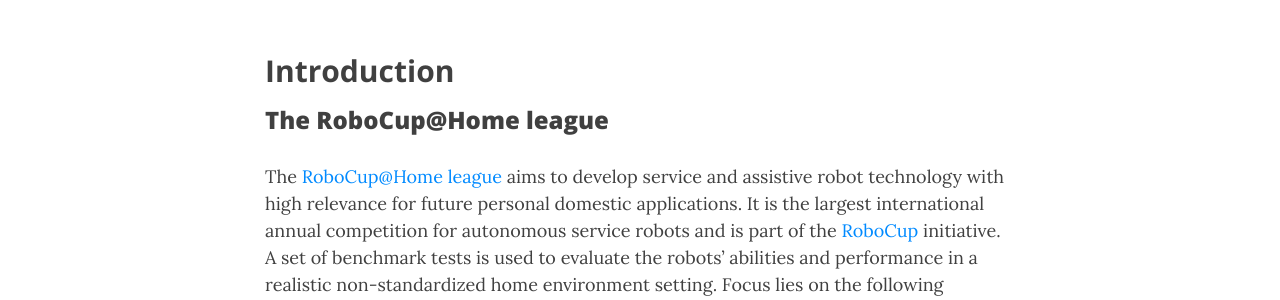
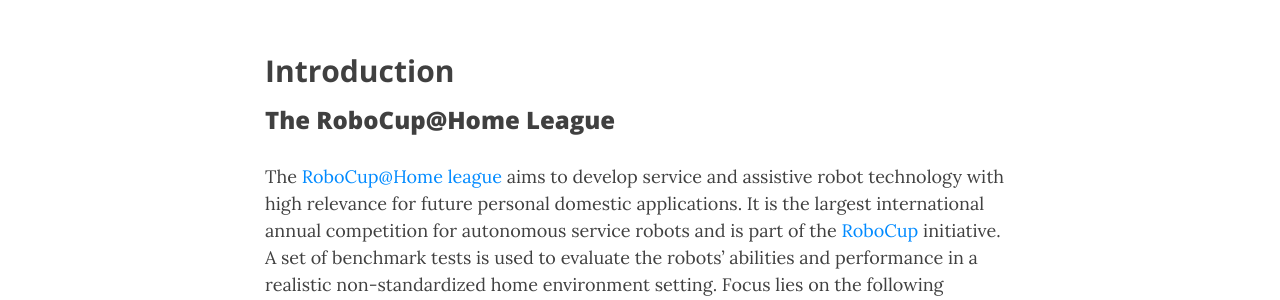
Before and after one commit to TJArk-Robotics/tjark-robotics.github.io, a Jekyll site: the page built from file/Pepper/TJArk@Home.md, in a window 1280 px wide. Shown: the part 490-790 px from the top of the page. Built offline with Jekyll 4.4.1, drawn with Linux system fonts in a browser that asks for light colours; nearby versions of some CDN libraries; some of the changed text lies outside the part shown.

Commit message:
hzt modified 11.1.9

```diff
--- a/css/main.css
+++ b/css/main.css
@@ -89,7 +89,9 @@
 img {
   max-width: 100%;
 }
-
+#architecture {
+  margin: 0 auto;
+}
 .disqus-comments {
   margin-top: 30px;
 }
--- a/file/Pepper/TJArk@Home.md
+++ b/file/Pepper/TJArk@Home.md
@@ -6,7 +6,7 @@
 ---
 
 ## **Introduction**
-### The RoboCup@Home league
+### The RoboCup@Home League
 
 The [RoboCup@Home league](http://athome.robocup.org/) aims to develop service and assistive robot technology with high relevance for future personal domestic applications. It is the largest international annual competition for autonomous service robots and is part of the [RoboCup](http://www.robocup.org/) initiative. A set of benchmark tests is used to evaluate the robots' abilities and performance in a realistic non-standardized home environment setting. Focus lies on the following domains but is not limited to: Human-Robot-Interaction and Cooperation, Navigation and Mapping in dynamic environments, Computer Vision and Object Recognition under natural light conditions, Object Manipulation, Adaptive Behaviors, Behavior Integration, Ambient Intelligence, Standardization and System Integration. It is colocated with the RoboCup symposium.
 
@@ -67,13 +67,13 @@
     </tr>
 </table>
 
-#### Software Framwork
+#### Software Framework
 
 We have developed a Python framework, which is a high-level package of NAOqi APIs and ROS-based components. Every team member can write his/her own lib files, such as "LibMoiton", "LibDetection", and add it to the framework easily. At the game site, Pepper can use these lib files to perform various, more complex tasks. The framework is still in developing, so we don't open its source yet.
 
-<img align="middle" src="../../../img/pepper/architecture.png" width="50%" />
+<img id="architecture" align="middle" src="../../../img/pepper/architecture.png" width="50%" />
 
-## **Team members**
+## **Team Members**
 
 | Name        | Introduction                                                            |
 | ----        | ----                                                                    |
```
